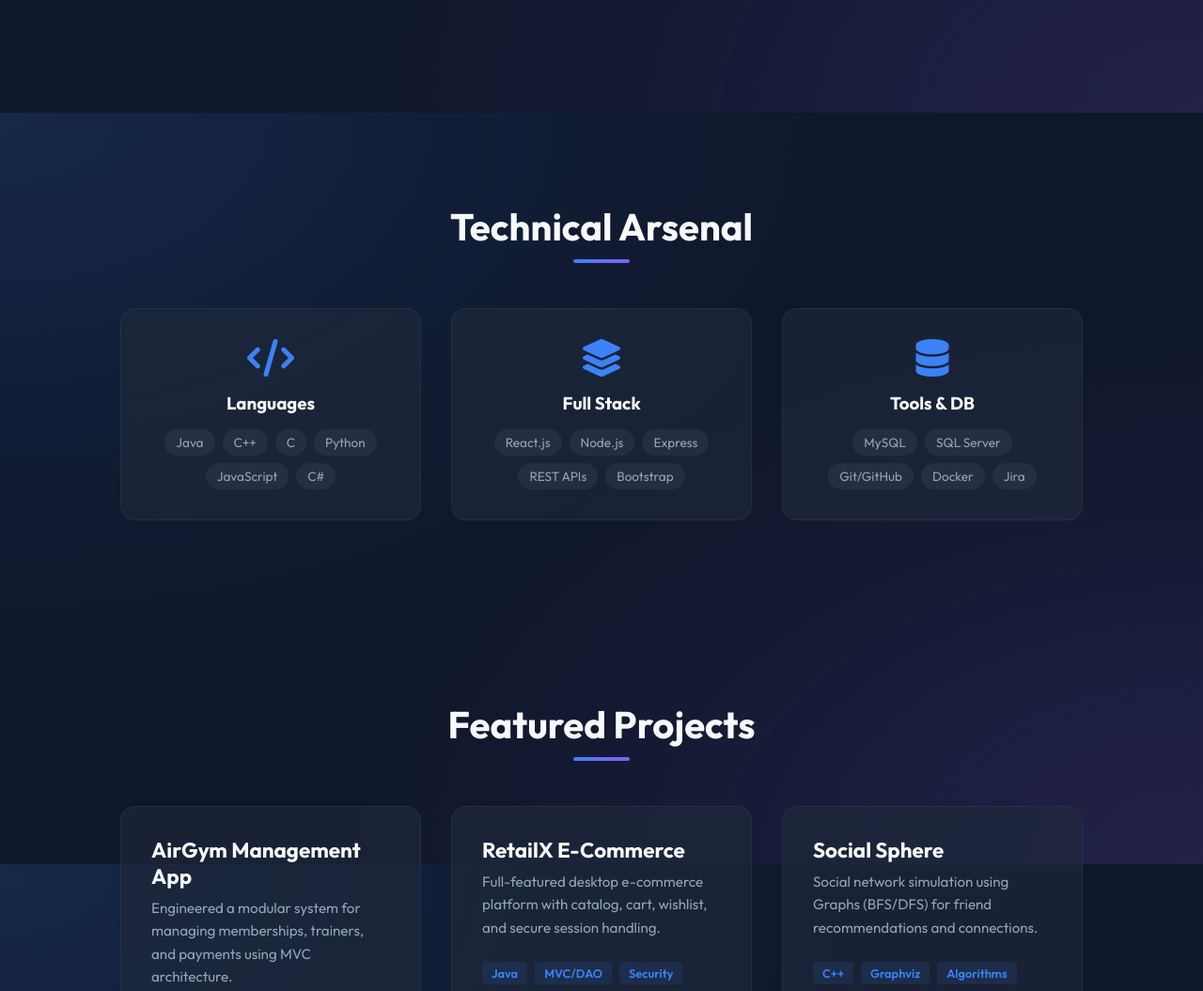
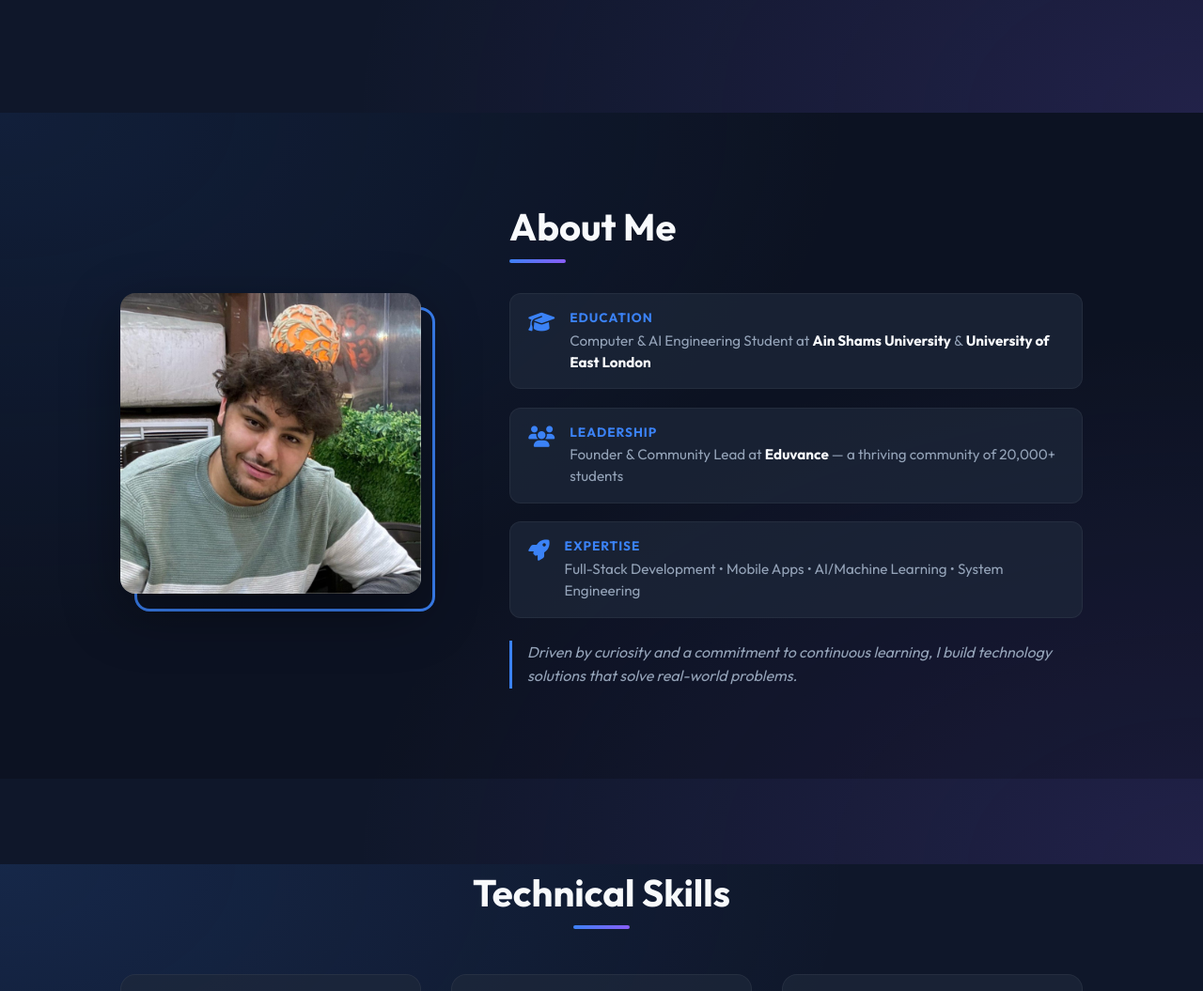
Before and after one commit to AhmedNaguib01/Portfolio, a plain HTML site: page index.html in a window 1280 px wide. Shown: the part 680-1735 px from the top of the page at 94% size. Drawn offline with nearby package versions, Linux system fonts and the light colour scheme.

Commit message:
Updates.

```diff
--- a/index.html
+++ b/index.html
@@ -48,8 +48,46 @@
         </div>
     </section>
 
+    <section id="about" class="about-section">
+        <div class="about-container">
+            <div class="about-image" data-aos="fade-right">
+                <img src="images/ahmed_naguib.jpeg" alt="Ahmed Mohamed Naguib">
+                <div class="image-border"></div>
+            </div>
+            <div class="about-content" data-aos="fade-left">
+                <h2 class="section-title">About Me</h2>
+                <div class="about-cards">
+                    <div class="about-card">
+                        <i class="fas fa-graduation-cap"></i>
+                        <div>
+                            <h4>Education</h4>
+                            <p>Computer & AI Engineering Student at <strong>Ain Shams University</strong> & <strong>University of East London</strong></p>
+                        </div>
+                    </div>
+                    <div class="about-card">
+                        <i class="fas fa-users"></i>
+                        <div>
+                            <h4>Leadership</h4>
+                            <p>Founder & Community Lead at <strong>Eduvance</strong> — a thriving community of 20,000+ students</p>
+                        </div>
+                    </div>
+                    <div class="about-card">
+                        <i class="fas fa-rocket"></i>
+                        <div>
+                            <h4>Expertise</h4>
+                            <p>Full-Stack Development • Mobile Apps • AI/Machine Learning • System Engineering</p>
+                        </div>
+                    </div>
+                </div>
+                <p class="about-mission">
+                    Driven by curiosity and a commitment to continuous learning, I build technology solutions that solve real-world problems.
+                </p>
+            </div>
+        </div>
+    </section>
+
     <section id="skills" class="section">
-        <h2 class="section-title" data-aos="fade-up">Technical Arsenal</h2>
+        <h2 class="section-title" data-aos="fade-up">Technical Skills</h2>
         <div class="skills-wrapper">
             <div class="skill-card" data-aos="zoom-in" data-aos-delay="100">
                 <i class="fas fa-code skill-icon"></i>
--- a/style.css
+++ b/style.css
@@ -110,6 +110,110 @@ body {
     box-shadow: 0 4px 15px rgba(59, 130, 246, 0.4);
 }
 .btn-primary:hover { transform: translateY(-2px); box-shadow: 0 6px 20px rgba(59, 130, 246, 0.6); }
+
+/* About Section */
+.about-section {
+    padding: 6rem 10%;
+    background: rgba(0, 0, 0, 0.2);
+}
+
+.about-container {
+    display: grid;
+    grid-template-columns: 350px 1fr;
+    gap: 4rem;
+    align-items: center;
+    max-width: 1100px;
+    margin: 0 auto;
+}
+
+.about-image {
+    position: relative;
+}
+
+.about-image img {
+    width: 100%;
+    max-width: 320px;
+    border-radius: 16px;
+    box-shadow: 0 20px 60px rgba(0, 0, 0, 0.4);
+    position: relative;
+    z-index: 2;
+}
+
+.image-border {
+    position: absolute;
+    top: 15px;
+    left: 15px;
+    width: 100%;
+    max-width: 320px;
+    height: 100%;
+    border: 3px solid var(--primary);
+    border-radius: 16px;
+    z-index: 1;
+}
+
+.about-content .section-title {
+    text-align: left;
+    margin-bottom: 2rem;
+}
+
+.about-content .section-title::after {
+    margin: 10px 0 0;
+}
+
+.about-cards {
+    display: flex;
+    flex-direction: column;
+    gap: 1.2rem;
+}
+
+.about-card {
+    display: flex;
+    align-items: flex-start;
+    gap: 1rem;
+    padding: 1rem 1.2rem;
+    background: var(--card-bg);
+    border-radius: 12px;
+    border: 1px solid rgba(255,255,255,0.05);
+    transition: 0.3s;
+}
+
+.about-card:hover {
+    border-color: var(--primary);
+    transform: translateX(5px);
+}
+
+.about-card i {
+    font-size: 1.4rem;
+    color: var(--primary);
+    margin-top: 0.2rem;
+}
+
+.about-card h4 {
+    font-size: 0.85rem;
+    color: var(--primary);
+    text-transform: uppercase;
+    letter-spacing: 1px;
+    margin-bottom: 0.3rem;
+}
+
+.about-card p {
+    color: var(--text-muted);
+    font-size: 0.95rem;
+    line-height: 1.5;
+}
+
+.about-card strong {
+    color: var(--text-main);
+}
+
+.about-mission {
+    margin-top: 1.5rem;
+    padding-left: 1rem;
+    border-left: 3px solid var(--primary);
+    font-style: italic;
+    color: var(--text-muted);
+    line-height: 1.6;
+}
 
 /* General Section */
 .section { padding: 6rem 10%; }
@@ -230,4 +334,39 @@ footer {
     .gradient-text { font-size: 2.5rem; }
     .nav-links { display: none; }
     .hamburger { display: block; }
+
+    .about-container {
+        grid-template-columns: 1fr;
+        gap: 2.5rem;
+        text-align: center;
+    }
+
+    .about-image {
+        display: flex;
+        justify-content: center;
+    }
+
+    .about-image img {
+        max-width: 250px;
+    }
+
+    .image-border {
+        display: none;
+    }
+
+    .about-content .section-title {
+        text-align: center;
+    }
+
+    .about-content .section-title::after {
+        margin: 10px auto 0;
+    }
+
+    .about-card {
+        text-align: left;
+    }
+
+    .about-mission {
+        text-align: left;
+    }
 }
```
Also changed, not shown: images/ahmed_naguib.jpeg (added).
